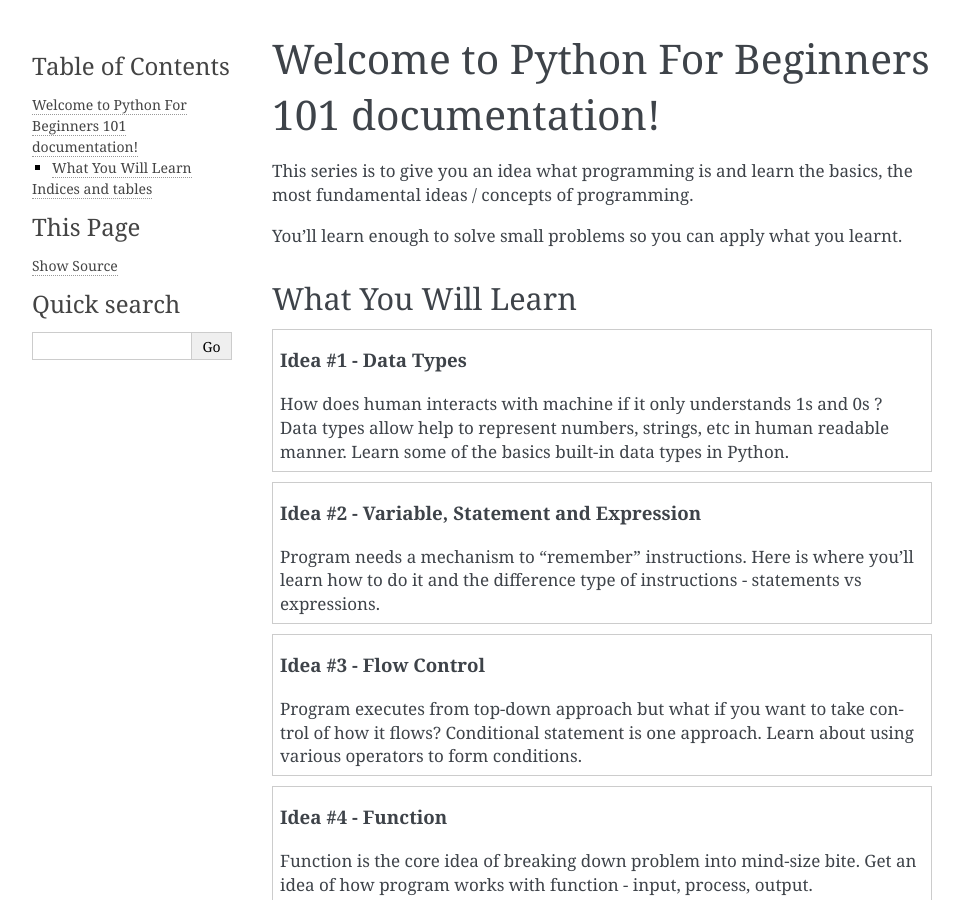
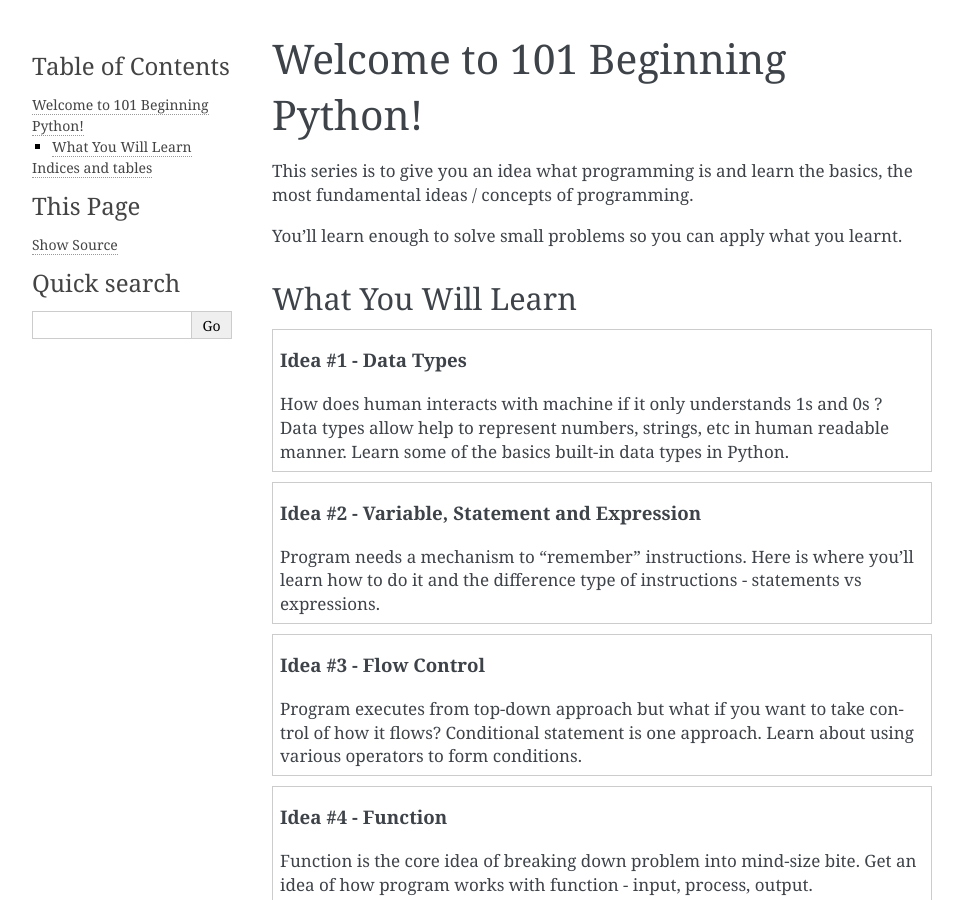
Before and after one commit to StudiMY/101-beginning-python, a Sphinx documentation site: the page built from source/index.rst, in a window 1280 px wide and 900 px high. Shown: the whole window, without its empty margins (148-1111 px from the left). Built offline with Sphinx 7.4.7, drawn with Linux system fonts in a browser that asks for light colours.

Commit message:
Fix title names

```diff
--- a/source/conf.py
+++ b/source/conf.py
@@ -19,7 +19,7 @@
 
 # -- Project information -----------------------------------------------------
 
-project = 'Python For Beginners'
+project = 'Beginning Python'
 copyright = '2018, MARIMORE ENGINEERING SDN. BHD. (925539-H)'
 author = 'Chee Yim Goh'
 
@@ -130,7 +130,7 @@ latex_elements = {
 # (source start file, target name, title,
 #  author, documentclass [howto, manual, or own class]).
 latex_documents = [
-    (master_doc, 'PythonForBeginners.tex', 'Python For Beginners Documentation',
+    (master_doc, 'PythonForBeginners.tex', 'Beginning Python Text',
      'Chee Yim Goh', 'manual'),
 ]
 
@@ -140,7 +140,7 @@ latex_documents = [
 # One entry per manual page. List of tuples
 # (source start file, name, description, authors, manual section).
 man_pages = [
-    (master_doc, 'pythonforbeginners', 'Python For Beginners Documentation',
+    (master_doc, 'pythonforbeginners', 'Beginning Python Text',
      [author], 1)
 ]
 
@@ -151,7 +151,7 @@ man_pages = [
 # (source start file, target name, title, author,
 #  dir menu entry, description, category)
 texinfo_documents = [
-    (master_doc, 'PythonForBeginners', 'Python For Beginners Documentation',
+    (master_doc, 'PythonForBeginners', 'Beginning Python Text',
      author, 'PythonForBeginners', 'One line description of project.',
      'Miscellaneous'),
 ]
--- a/source/index.rst
+++ b/source/index.rst
@@ -3,7 +3,7 @@
    You can adapt this file completely to your liking, but it should at least
    contain the root `toctree` directive.
 
-Welcome to Python For Beginners 101 documentation!
+Welcome to 101 Beginning Python!
 ==================================================
 
 This series is to give you an idea what programming is and learn the basics, the most fundamental ideas / concepts of programming.
```
Also changed, not shown: README.md (+13 -2 lines).
